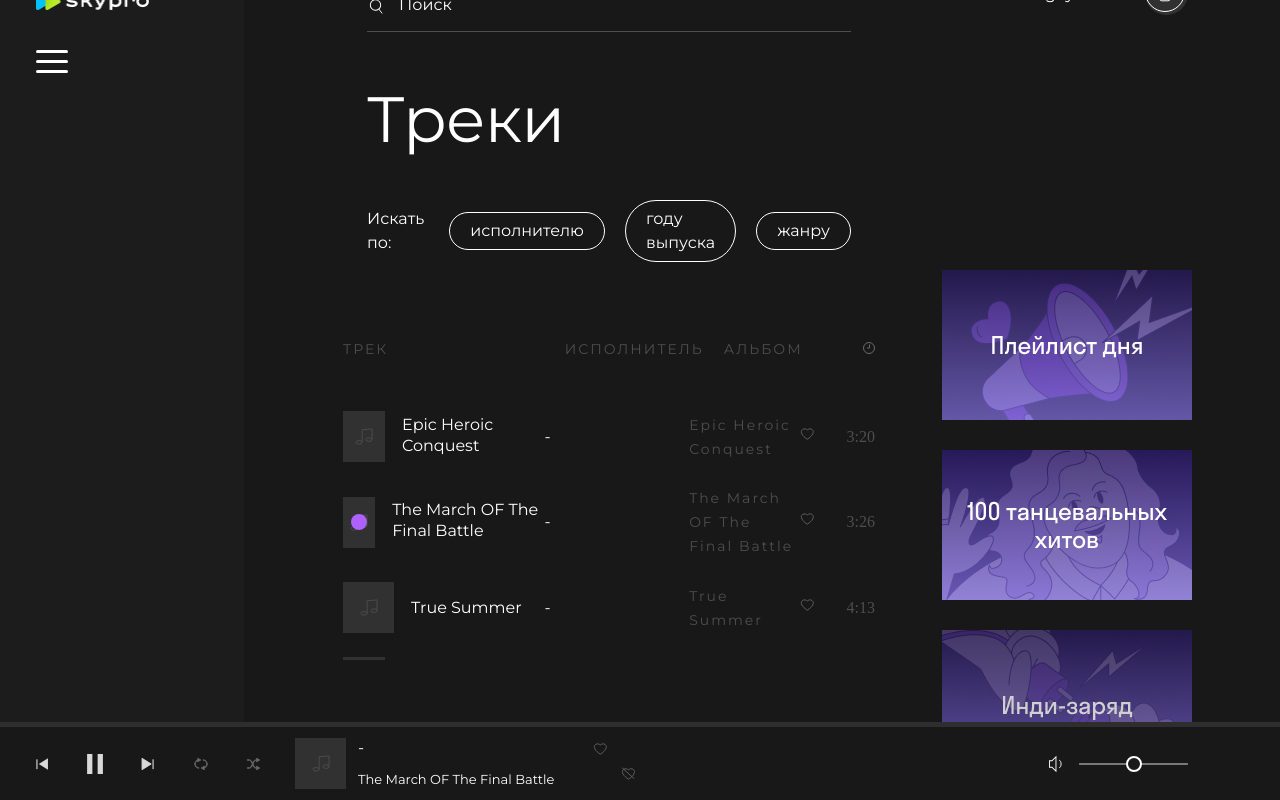
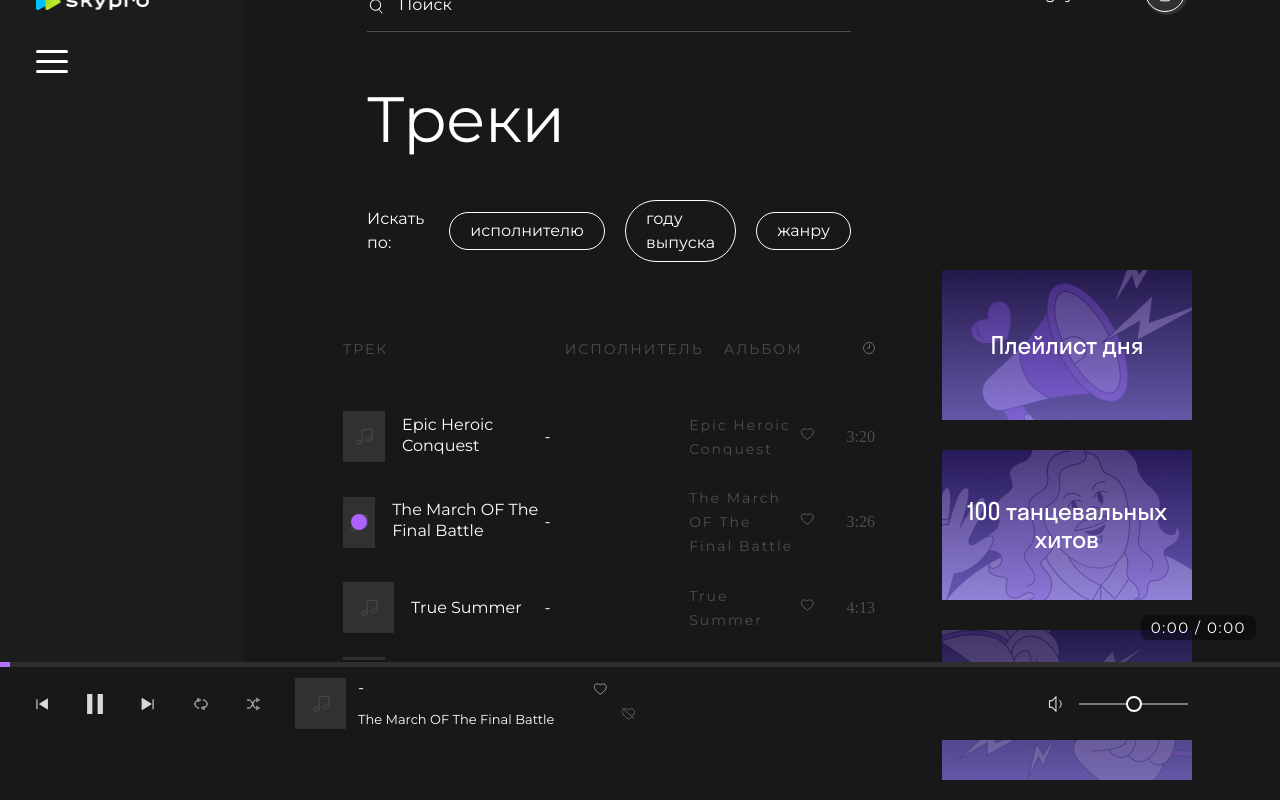
Before and after one commit to 92Ezio48/Skypro-Music_, a Next.js app: page / in a window 1280 px wide. Both pictures are taken after a click on the element 609 px from the left and 582 px from the top of the page. Shown: the part 60-860 px from the top of the page. Built offline with nearby package versions, Linux system fonts and the light colour scheme.

Commit message:
HW-4 v1.0

```diff
--- a/src/components/Bar/Bar.module.scss
+++ b/src/components/Bar/Bar.module.scss
@@ -346,3 +346,65 @@
   stroke: #ffffff;
   cursor: pointer;
 }
+.player__btnRepeat {
+  transition: color 0.25s;
+}
+
+.player__btnRepeat svg {
+  stroke: #acacac;
+  fill: none;
+  transition: stroke 0.25s, fill 0.25s;
+}
+
+/* Актив - перекрасить svg */
+.player__btnRepeat.active svg {
+  stroke: white; // или нужный фиолетовый
+  fill: none;
+}
+.player__btnShuffle {
+  transition: color 0.25s;
+}
+
+.player__btnShuffle svg {
+  stroke: #acacac;
+  fill: none;
+  transition: stroke 0.25s, fill 0.25s;
+}
+
+.player__btnShuffle.active svg {
+  stroke: white; //
+  fill: none;
+}
+.barWrap {
+  display: flex;
+  flex-direction: column;
+  align-items: flex-start;
+}
+
+.bar__loader {
+  position: absolute;
+  top: 800px;
+  color: white;
+  font-size: 16px;
+  font-weight: 500;
+  margin-left: 12px;
+  margin-bottom: 5px;
+  z-index: 99999;
+}
+.bar {
+  position: absolute; // ОБЯЗАТЕЛЬНО, если времени будет absolute!
+}
+
+.bar__timeBlock {
+  position: absolute;
+  right: 24px;
+  bottom: 100px;
+  color: #fff;
+  background: rgba(0, 0, 0, 0.4);
+  padding: 3px 10px;
+  border-radius: 7px;
+  font-size: 15px;
+  letter-spacing: 1.5px;
+  z-index: 99999;
+  pointer-events: none; // чтобы не мешал клику по прогрессбару
+}
--- a/src/components/Bar/Bar.tsx
+++ b/src/components/Bar/Bar.tsx
@@ -1,13 +1,54 @@
 'use client';
-import { useEffect, useRef } from 'react';
+import { useEffect, useRef, useState, ChangeEvent } from 'react';
 import styles from './Bar.module.scss';
 import { useAppDispatch, useAppSelector } from '@/store/store';
-import { setIsPlay } from '@/store/features/trackSlice';
+import {
+  setIsPlay,
+  setNextTrack,
+  setPrevTrack,
+  toggleShuffle,
+} from '@/store/features/trackSlice';
+import ProgressBar from '../ProgressBar/ProgressBar';
 export default function Bar() {
   const currentTrack = useAppSelector((state) => state.tracks.currentTrack);
   const isPlay = useAppSelector((state) => state.tracks.isPlay);
   const dispatch = useAppDispatch();
   const audioRef = useRef<HTMLAudioElement | null>(null);
+  const [isLoop, setIsLoop] = useState(false);
+  const [volume, setVolume] = useState(0.5);
+  const [currentTime, setCurrentTime] = useState(0);
+  const [duration, setDuration] = useState(0);
+  const [isLoadedTrack, setIsLoadedTrack] = useState(false);
+  const isShuffle = useAppSelector((state) => state.tracks.isShuffle);
+  const [isTrackLoading, setIsTrackLoading] = useState(false);
+
+  const onPrevTrack = () => {
+    dispatch(setPrevTrack());
+  };
+  const playlist = useAppSelector((state) => state.tracks.playlist);
+  const curIndex = playlist.findIndex(
+    (track) => track._id === currentTrack?._id,
+  );
+  const isPrevDisabled = curIndex <= 0;
+
+  useEffect(() => {
+    // Именно так — если трека нет, покажи заглушку для теста!
+    if (!currentTrack) {
+      setIsTrackLoading(true);
+      return;
+    }
+    setIsTrackLoading(true);
+    // ! автоматом убираем надпись через 2 секунды (для теста):
+    const t = setTimeout(() => setIsTrackLoading(false), 2000);
+    return () => clearTimeout(t);
+  }, [currentTrack]);
+
+  useEffect(() => {
+    setIsLoadedTrack(false);
+  }, [currentTrack]);
+  const onToggleLoop = () => {
+    setIsLoop(!isLoop);
+  };
   const handleNotImplemented = () => {
     alert('Еще не реализовано');
   };
@@ -40,17 +81,84 @@ export default function Bar() {
       dispatch(setIsPlay(false));
     }
   };
+
+  const onTimeUpdate = () => {
+    if (audioRef.current) {
+      setCurrentTime(audioRef.current.currentTime);
+      // console.log(audioRef.current.currentTime);
+      // console.log(audioRef.current.duration);
+      console.log(audioRef.current.volume);
+    }
+  };
+
+  const onLoadedMetadata = () => {
+    console.log(`Start`);
+    if (audioRef.current) {
+      setDuration(audioRef.current.duration);
+      audioRef.current.play();
+      dispatch(setIsPlay(true));
+      setIsTrackLoading(false), 1000; // Трек полностью загружен!
+    }
+  };
+
+  const onChangeProgress = (e: ChangeEvent<HTMLInputElement>) => {
+    if (audioRef.current) {
+      const inputTime = Number(e.target.value);
+
+      audioRef.current.currentTime = inputTime;
+      setCurrentTime(inputTime);
+      setIsLoadedTrack(true);
+    }
+  };
+  const onNextTrack = () => {
+    dispatch(setNextTrack());
+  };
+
+  const onToggleShuffle = () => {
+    dispatch(toggleShuffle());
+  };
+  function formatTime(sec: number) {
+    if (!sec || isNaN(sec)) return '0:00';
+    const m = Math.floor(sec / 60);
+    const s = Math.floor(sec % 60);
+    return `${m}:${s < 10 ? '0' : ''}${s}`;
+  }
+  const handleTrackEnded = () => {
+    if (!isLoop) {
+      dispatch(setNextTrack());
+    }
+    // Если нужен автоплей следующего — setIsPlay(true) обычно не требуется, он сам включится
+  };
   return (
+    <div className={styles.barWrap}>
+      {isTrackLoading && (
+        <div className={styles.bar__loader}>Загрузка трека...</div>
+      )}
       <div className={styles.bar}>
-      <audio ref={audioRef} src={currentTrack?.track_file}></audio>
         <div className={styles.bar__content}>
-        <div className={styles.bar__playerProgress}></div>
+          <audio
+            className={styles.audio}
+            autoPlay
+            ref={audioRef}
+            src={currentTrack?.track_file}
+            loop={isLoop}
+            onTimeUpdate={onTimeUpdate}
+            onLoadedMetadata={onLoadedMetadata}
+            onEnded={handleTrackEnded}
+          ></audio>
+          <ProgressBar
+            max={audioRef.current?.duration || 0}
+            step={0.1}
+            readOnly={!isLoadedTrack}
+            value={currentTime}
+            onChange={onChangeProgress}
+          />
           <div className={styles.bar__playerBlock}>
             <div className={styles.bar__player}>
               <div className={styles.player__controls}>
                 <div
                   className={styles.player__btnPrev}
-                onClick={handleNotImplemented}
+                  onClick={isPrevDisabled ? undefined : onPrevTrack}
                 >
                   <svg className={styles.player__btnPrevSvg}>
                     <use xlinkHref="/img/icon/sprite.svg#icon-prev"></use>
@@ -70,25 +178,26 @@ export default function Bar() {
                     ></use>
                   </svg>
                 </div>
-              <div
-                className={styles.player__btnNext}
-                onClick={handleNotImplemented}
-              >
+                <div className={styles.player__btnNext} onClick={onNextTrack}>
                   <svg className={styles.player__btnNextSvg}>
                     <use xlinkHref="/img/icon/sprite.svg#icon-next"></use>
                   </svg>
                 </div>
                 <div
-                className={`${styles.player__btnRepeat} ${styles.btnIcon}`}
-                onClick={handleNotImplemented}
+                  className={`${styles.player__btnRepeat} ${styles.btnIcon} ${
+                    isLoop ? styles.active : ''
+                  }`}
+                  onClick={onToggleLoop}
                 >
                   <svg className={styles.player__btnRepeatSvg}>
                     <use xlinkHref="/img/icon/sprite.svg#icon-repeat"></use>
                   </svg>
                 </div>
                 <div
-                className={`${styles.player__btnShuffle} ${styles.btnIcon}`}
-                onClick={handleNotImplemented}
+                  className={`${styles.player__btnShuffle} ${styles.btnIcon} ${
+                    isShuffle ? styles.active : ''
+                  }`}
+                  onClick={onToggleShuffle}
                 >
                   <svg className={styles.player__btnShuffleSvg}>
                     <use xlinkHref="/img/icon/sprite.svg#icon-shuffle"></use>
@@ -143,12 +252,26 @@ export default function Bar() {
                     className={`${styles.volume__progressLine} ${styles.btn}`}
                     type="range"
                     name="range"
+                    onChange={(e) => {
+                      setVolume(Number(e.target.value));
+                      if (audioRef.current)
+                        audioRef.current.volume = Number(e.target.value) / 100;
+                      console.log(Number(e.target.value));
+                    }}
                   />
                 </div>
               </div>
             </div>
           </div>
         </div>
+        <div className={styles.bar__timeBlock}>
+          <span className={styles.bar__currentTime}>
+            {formatTime(currentTime)}
+          </span>
+          {' / '}
+          <span className={styles.bar__endTime}>{formatTime(duration)}</span>
+        </div>
+      </div>
     </div>
   );
 }
--- a/src/components/Playlist/Playlist.tsx
+++ b/src/components/Playlist/Playlist.tsx
@@ -8,7 +8,7 @@ export default function Playlist() {
     <div className={styles.content__playlist}>
       {data.map((track) => (
         //* ---- Трек 1 ---- *
-        <PlaylistItem key={track._id} track={track} />
+        <PlaylistItem key={track._id} track={track} playlist={data} />
       ))}
     </div>
   );
--- /dev/null
+++ b/src/components/ProgressBar/ProgressBar.module.scss
@@ -0,0 +1,59 @@
+.styledProgressInput {
+  --progress-height: 5px;
+  --progress-color: #b672ff;
+  --progress-bg-color: #2e2e2e;
+
+  margin: 0;
+  width: 100%;
+  height: var(--progress-height);
+  appearance: none;
+  cursor: pointer;
+  background: transparent;
+  position: relative;
+  overflow: hidden;
+  transition: 0.2s;
+}
+
+.styledProgressInput:hover {
+  --progress-height: 8px;
+}
+
+.styledProgressInput::-webkit-slider-runnable-track {
+  position: relative;
+  height: var(--progress-height);
+  background: var(--progress-bg-color);
+}
+
+.styledProgressInput::-webkit-slider-thumb {
+  --thumb-height: 10px;
+  --thumb-width: 10px;
+
+  -webkit-appearance: none;
+  appearance: none;
+  width: var(--thumb-width);
+  height: var(--thumb-height);
+  background-color: var(--progress-color);
+  border-radius: 50%;
+  position: relative;
+
+  box-shadow: -100vmax 0 0 100vmax var(--progress-color);
+}
+
+.styledProgressInput::-moz-range-track {
+  width: 100%;
+  height: var(--progress-height);
+  background: var(--progress-bg-color);
+}
+
+.styledProgressInput::-moz-range-thumb {
+  width: 10px;
+  height: 10px;
+  border-radius: 50%;
+  background: var(--progress-color);
+  border: none;
+}
+
+.styledProgressInput::-moz-range-progress {
+  background-color: var(--progress-color);
+  height: var(--progress-height);
+}
--- /dev/null
+++ b/src/components/ProgressBar/ProgressBar.tsx
@@ -0,0 +1,31 @@
+import styles from './progressBar.module.scss';
+import { ChangeEvent } from 'react';
+
+type progressBarProp = {
+  max: number;
+  value: number;
+  step: number;
+  onChange: (e: ChangeEvent<HTMLInputElement>) => void;
+  readOnly: boolean;
+};
+
+export default function ProgressBar({
+  max,
+  value,
+  step,
+  onChange,
+  readOnly,
+}: progressBarProp) {
+  return (
+    <input
+      className={styles.styledProgressInput} // Применение стилей к ползунку
+      type="range" // Тип элемента - ползунок
+      min="0" // Минимальное значение ползунка
+      max={max} // Максимальное значение, зависит от длительности аудио
+      value={value} // Текущее значение ползунка
+      step={step} // Шаг изменения значения
+      onChange={onChange} // Обработчик события изменения
+      readOnly={readOnly}
+    />
+  );
+}
--- a/src/utils/helper.ts
+++ b/src/utils/helper.ts
@@ -31,3 +31,11 @@ export function getUniqueValuesByKey(
   // Преобразуем Set обратно в массив и возвращаем
   return Array.from(uniqueValues);
 }
+export const getTimePanel = (
+  currentTime: number,
+  totalTime: number | undefined,
+) => {
+  if (totalTime) {
+    return `${formatTime(currentTime)} / ${formatTime(totalTime)}`;
+  }
+};
```
Also changed, not shown: src/components/PlaylistItem/PlaylistItem.tsx (+8 -2 lines), src/store/features/trackSlice.ts (+48 -1 lines). Lines whose indentation alone changed are shown as unchanged.
